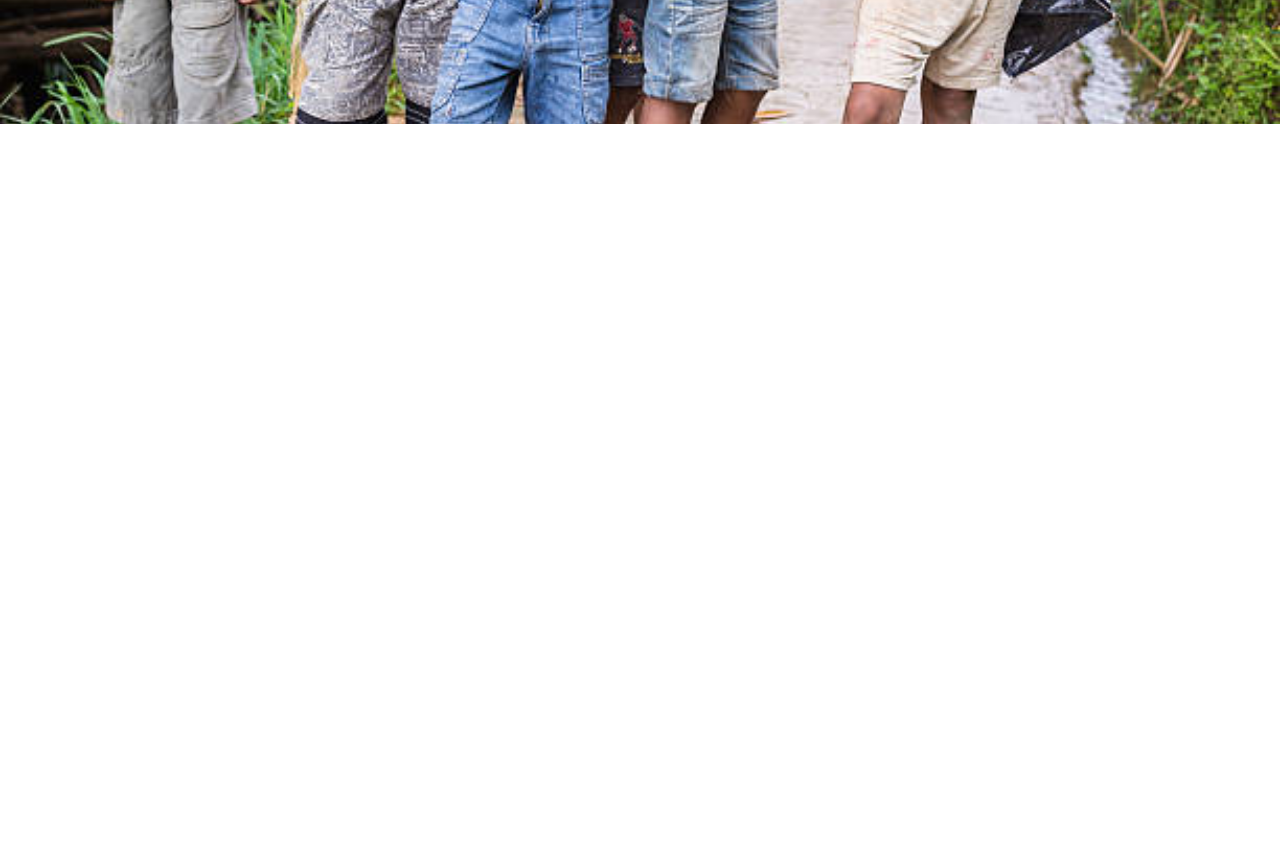
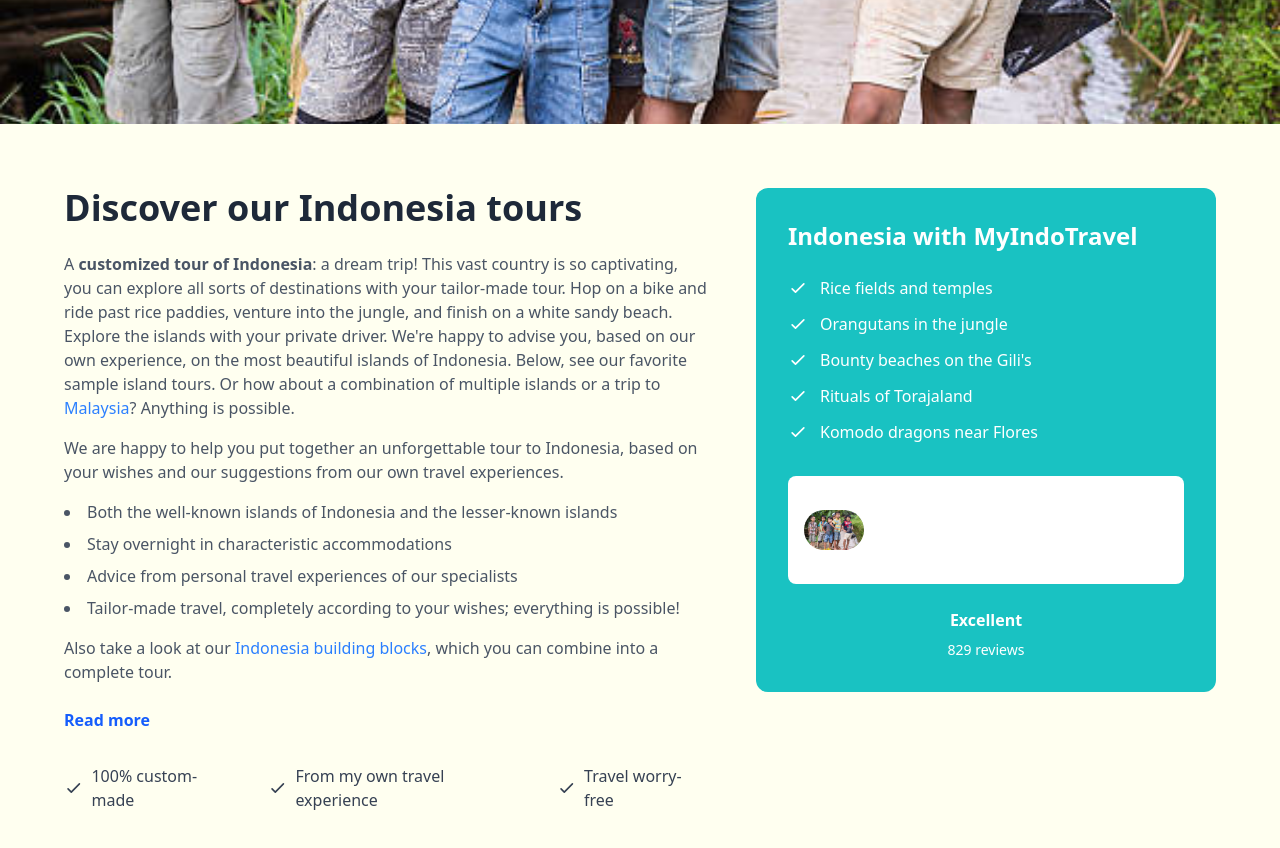
Before and after one commit to Ahmad-Selim59/robin-travel-v3, a Next.js app: page / in a window 1280 px wide. Shown: the part 500-1348 px from the top of the page. Before the commit the page ends 800 px from the top, so only its background shows below. Built offline with nearby package versions, Linux system fonts and the light colour scheme.

Commit message:
adding discovery section

```diff
--- a/app/page.tsx
+++ b/app/page.tsx
@@ -1,9 +1,11 @@
 import Hero from '../components/hero/Hero';
+import Discover from '../components/discover/Discover';
 
 export default function Home() {
   return (
     <main>
       <Hero />
+      <Discover />
     </main>
   );
 }
--- /dev/null
+++ b/components/discover/Discover.tsx
@@ -0,0 +1,92 @@
+import React from 'react';
+import Image from 'next/image';
+
+const CheckIcon = () => (
+  <svg className="w-5 h-5 text-current" fill="none" stroke="currentColor" viewBox="0 0 24 24" xmlns="http://www.w3.org/2000/svg">
+    <path strokeLinecap="round" strokeLinejoin="round" strokeWidth="2" d="M5 13l4 4L19 7"></path>
+  </svg>
+);
+
+export default function Discover() {
+  return (
+    <section className="py-16 px-4 md:px-8 lg:px-16" style={{ backgroundColor: '#FFFFF0' }}>
+      <div className="max-w-7xl mx-auto flex flex-col md:flex-row gap-12">
+
+        {/* Left Column */}
+        <div className="md:w-7/12">
+          <h2 className="text-3xl md:text-4xl font-bold text-gray-800 mb-6">Discover our Indonesia tours</h2>
+          <div className="space-y-4 text-gray-600">
+            <p>
+              A <strong>customized tour of Indonesia</strong>: a dream trip! This vast country is so captivating, you can explore all sorts of destinations with your tailor-made tour. Hop on a bike and ride past rice paddies, venture into the jungle, and finish on a white sandy beach. Explore the islands with your private driver. We're happy to advise you, based on our own experience, on the most beautiful islands of Indonesia. Below, see our favorite sample island tours. Or how about a combination of multiple islands or a trip to <a href="#" className="text-blue-500 hover:underline">Malaysia</a>? Anything is possible.
+            </p>
+            <p>
+              We are happy to help you put together an unforgettable tour to Indonesia, based on your wishes and our suggestions from our own travel experiences.
+            </p>
+            <ul className="list-disc list-inside space-y-2">
+              <li>Both the well-known islands of Indonesia and the lesser-known islands</li>
+              <li>Stay overnight in characteristic accommodations</li>
+              <li>Advice from personal travel experiences of our specialists</li>
+              <li>Tailor-made travel, completely according to your wishes; everything is possible!</li>
+            </ul>
+            <p>
+              Also take a look at our <a href="#" className="text-blue-500 hover:underline">Indonesia building blocks</a>, which you can combine into a complete tour.
+            </p>
+          </div>
+          <span className="text-blue-600 font-semibold mt-6 inline-block cursor-pointer hover:underline">
+            Read more
+          </span>
+          <div className="mt-8 flex flex-col md:flex-row gap-4 md:gap-8 text-gray-700">
+            <div className="flex items-center gap-2">
+              <CheckIcon />
+              <span>100% custom-made</span>
+            </div>
+            <div className="flex items-center gap-2">
+              <CheckIcon />
+              <span>From my own travel experience</span>
+            </div>
+            <div className="flex items-center gap-2">
+              <CheckIcon />
+              <span>Travel worry-free</span>
+            </div>
+          </div>
+        </div>
+
+        {/* Right Column */}
+        <div className="md:w-5/12">
+          <div className="rounded-xl p-8 text-white" style={{ backgroundColor: '#19c2c2' }}>
+            <h3 className="text-2xl font-bold mb-6">Indonesia with MyIndoTravel</h3>
+            <ul className="space-y-3 mb-8">
+              <li className="flex items-center gap-3"><CheckIcon /> Rice fields and temples</li>
+              <li className="flex items-center gap-3"><CheckIcon /> Orangutans in the jungle</li>
+              <li className="flex items-center gap-3"><CheckIcon /> Bounty beaches on the Gili's</li>
+              <li className="flex items-center gap-3"><CheckIcon /> Rituals of Torajaland</li>
+              <li className="flex items-center gap-3"><CheckIcon /> Komodo dragons near Flores</li>
+            </ul>
+            <div className="bg-white bg-opacity-10 rounded-lg p-4 flex items-center gap-4">
+              <Image
+                src="/indo_kids.jpg"
+                alt="Chantal"
+                width={60}
+                height={60}
+                className="rounded-full"
+              />
+              <div>
+                <p className="font-semibold">Do you have any questions?</p>
+                <p className="font-semibold">I'm happy to help!</p>
+                <p className="mt-1">Chantal</p>
+              </div>
+            </div>
+            <div className="mt-6 text-center">
+                <p className="font-bold">Excellent</p>
+                <div className="flex items-center justify-center gap-1 my-1">
+                    {/* Stars SVG */}
+                </div>
+                <p className="text-sm">829 reviews</p>
+                {/* Trustpilot Logo */}
+            </div>
+          </div>
+        </div>
+      </div>
+    </section>
+  );
+}
```
